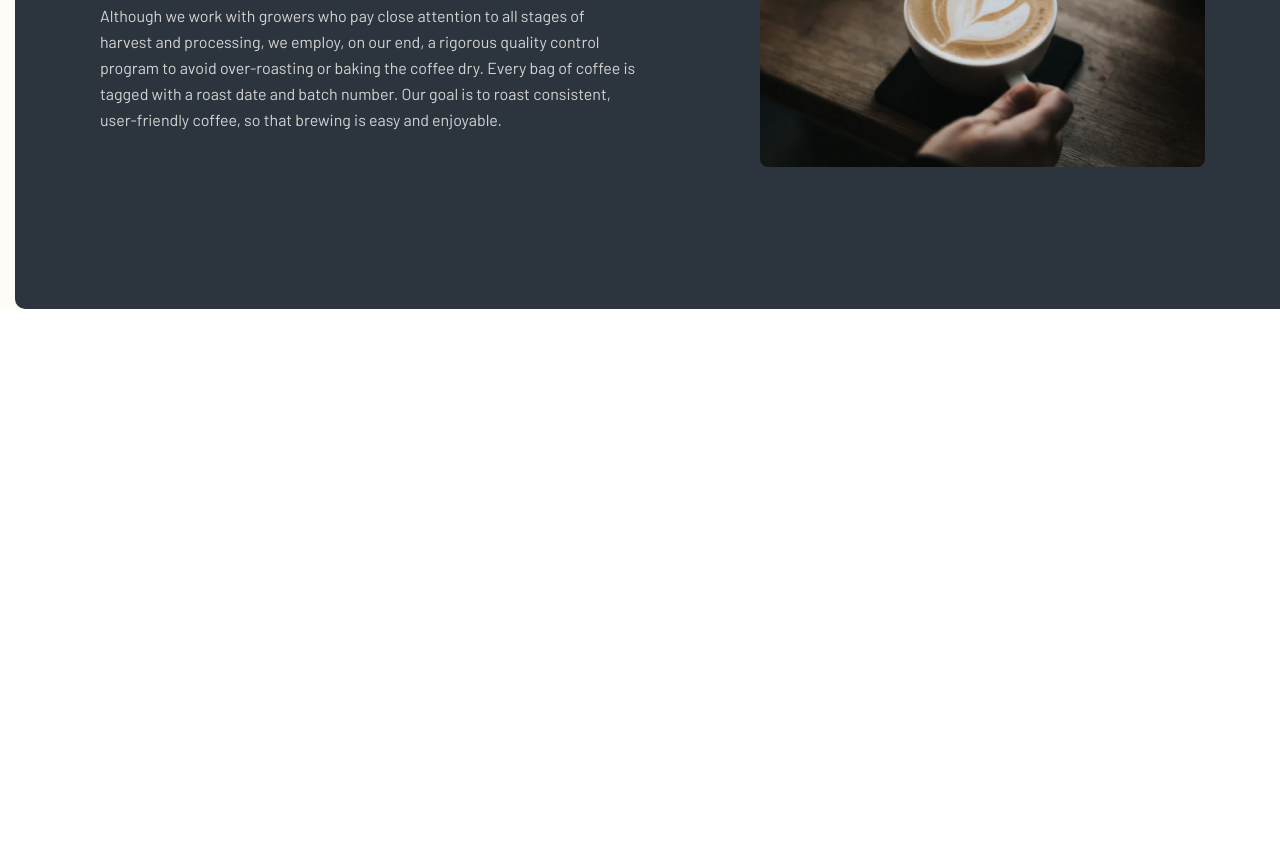
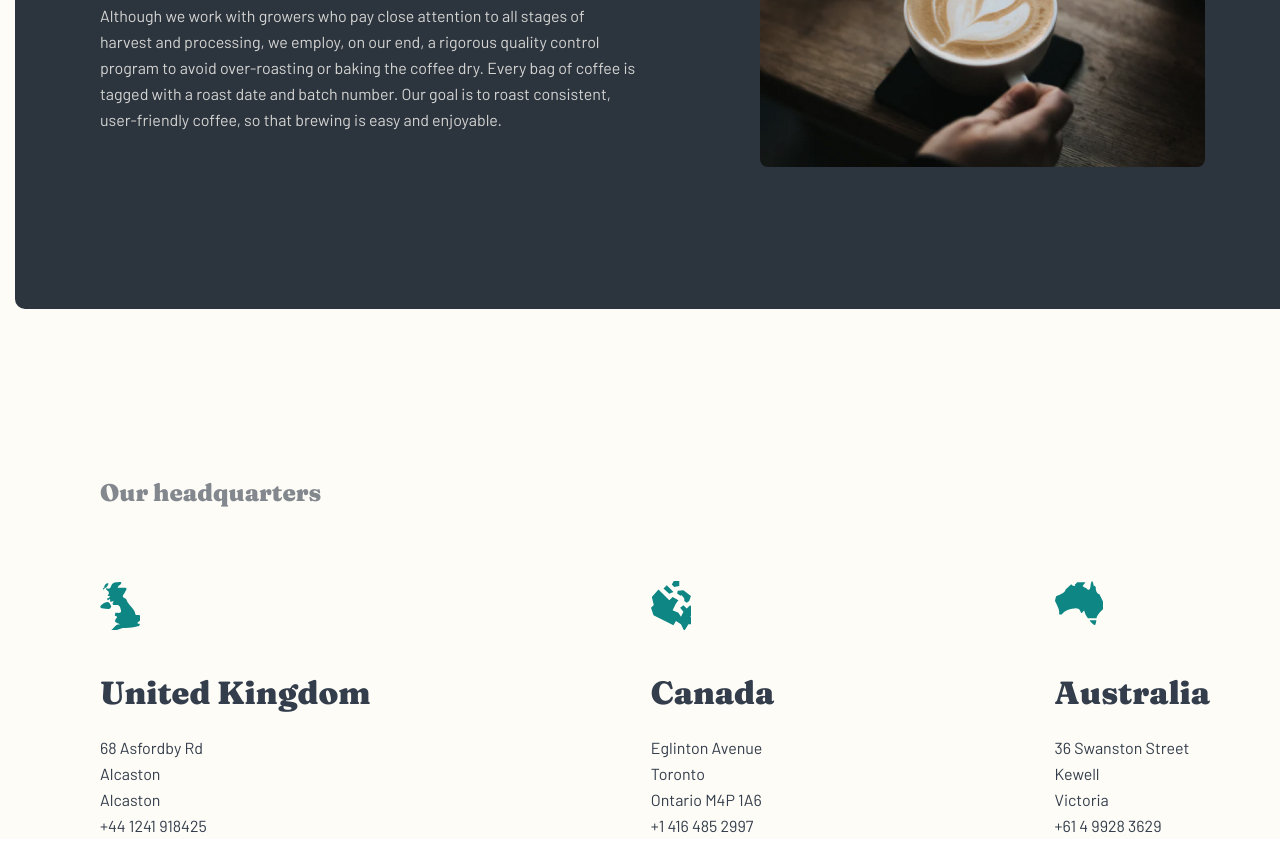
Before and after one commit to shakhbozbekusmonov/coffeeroasters, a plain HTML site: page about.html in a window 1280 px wide. Shown: the part 1698-2553 px from the top of the page. Before the commit the page ends 2175 px from the top, so only its background shows below. Drawn offline with Linux system fonts and the light colour scheme.

Commit message:
Location section done

```diff
--- a/about.html
+++ b/about.html
@@ -106,6 +106,59 @@
             </div>
         </section>
         <!-- Quality section end -->
+
+        <!-- Location section start -->
+        <section class="location-section">
+            <div class="container">
+                <div class="location-section__wrapper">
+                    <h2 class="location-section__title">
+                        Our headquarters
+                    </h2>
+
+                    <ul class="location-section__list">
+                        <li class="location-section__item">
+                            <h3 class="location-section__subtitle">
+                                United Kingdom
+                            </h3>
+
+                            <address class="location-section__address">
+                                <span>68  Asfordby Rd</span>
+                                <span>Alcaston</span>
+                                <span>Alcaston</span>
+                                <span>+44 1241 918425</span>
+                            </address>
+                        </li>
+
+                        <li class="location-section__item">
+                            <h3 class="location-section__subtitle canada">
+                                Canada
+                            </h3>
+
+                            <address class="location-section__address">
+                                <span>Eglinton Avenue</span>
+                                <span>Toronto</span>
+                                <span>Ontario M4P 1A6</span>
+                                <span>+1 416 485 2997</span>
+                            </address>
+                        </li>
+
+                        <li class="location-section__item">
+                            <h3 class="location-section__subtitle australia">
+                                Australia
+                            </h3>
+
+                            <address class="location-section__address">
+                                <span>36 Swanston Street</span>
+                                <span>Kewell</span>
+                                <span>Victoria</span>
+                                <span>+61 4 9928 3629</span>
+                            </address>
+                        </li>
+                    </ul>
+                </div>
+            </div>
+        </section>
+        <!-- Location section end -->
     </main>
     <!-- Main end -->
 
--- a/css/about.css
+++ b/css/about.css
@@ -122,4 +122,72 @@
     border-radius: 8px;
 }
 /* Quality section end */
+
+/* Location section start */
+.location-section{
+
+}
+
+.location-section__wrapper{
+    padding-right: 85px;
+    padding-left: 85px;
+}
+
+.location-section__title{
+    margin-top: 0;
+    margin-bottom: 72px;
+    font-weight: 900;
+    font-size: 24px;
+    line-height: 32px;
+    color: #83888F;
+}
+
+.location-section__list{
+    display: flex;
+    justify-content: space-between;
+    padding-left: 0;
+    list-style: none;
+}
+
+.location-section__subtitle{
+    margin-top: 0;
+    margin-bottom: 24px;
+    font-weight: 900;
+    font-size: 32px;
+    line-height: 36px;
+    color: #333D4B;
+}
+
+.location-section__subtitle::before{
+    display: block;
+    margin-bottom: 45px;
+    width: 40px;
+    height: 49px;
+    background-image: url("../images/uk.svg");
+    background-repeat: no-repeat;
+    content: "";
+}
+
+.canada::before{
+    background-image: url("../images/canada.svg");
+}
+
+.australia::before{
+    width: 48px;
+    background-image: url("../images/aus.svg");
+}
+
+.location-section__address{
+    display: flex;
+    flex-direction: column;
+    font-family: 'Barlow';
+    font-style: normal;
+    font-weight: 400;
+    font-size: 16px;
+    line-height: 26px;
+    color: #333D4B;
+}
+
+
+/* Location section end */
 /****************** Main styles end ******************/
```
Lines whose indentation alone changed are shown as unchanged.
